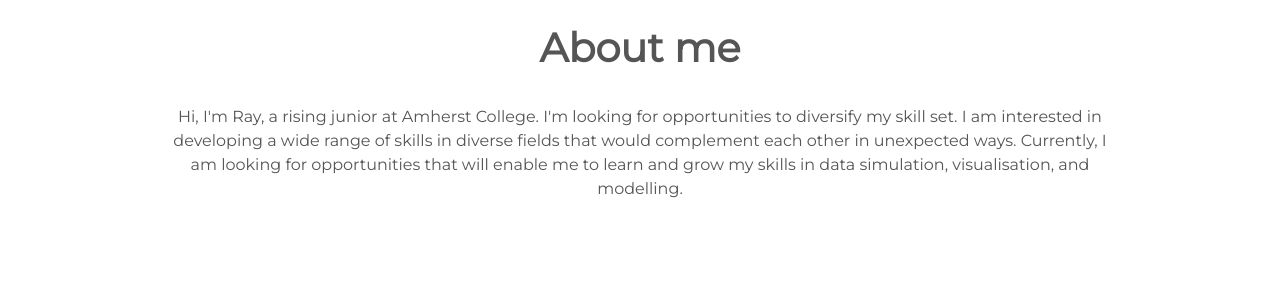
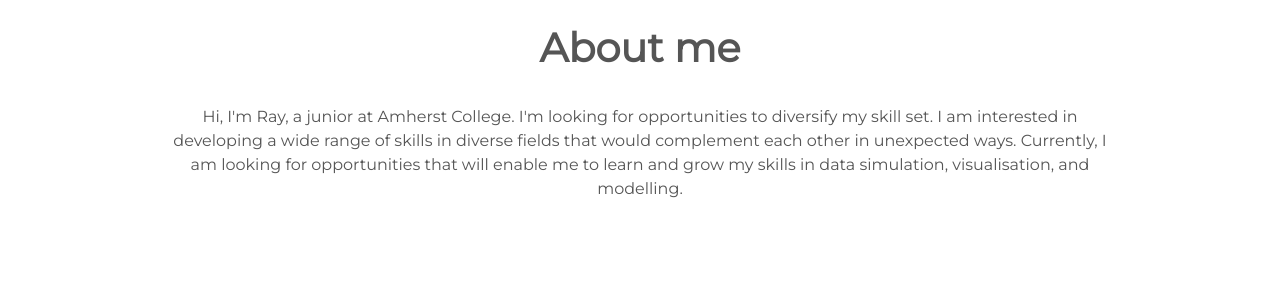
Before and after one commit to devytechie/devytechie.github.io, a Jekyll site: the page built from index.html, in a window 1280 px wide and 900 px high, scrolled down 756 px. Shown: the part 153-444 px from the top of the window. Built offline with Jekyll 4.4.1, drawn with Linux system fonts in a browser that asks for light colours.

Commit message:
minor edit

```diff
--- a/_config.yml
+++ b/_config.yml
@@ -9,7 +9,7 @@ description: My personal portfolio.
 
 # User settings
 username: Raymond Nzaba
-user_description: Hi, I'm Ray, a rising junior at Amherst College. I'm looking for opportunities to diversify my skill set. I am interested in developing a wide range of skills in diverse fields that would complement each other in unexpected ways.  Currently, I am looking for opportunities that will enable me to learn and grow my skills in data  simulation, visualisation, and modelling.
+user_description: Hi, I'm Ray, a junior at Amherst College. I'm looking for opportunities to diversify my skill set. I am interested in developing a wide range of skills in diverse fields that would complement each other in unexpected ways.  Currently, I am looking for opportunities that will enable me to learn and grow my skills in data simulation, visualisation, and modelling.
 user_title: Raymond N Saitoti.
 email: rsaitoti20@amherst.edu
 twitter_username: https://twitter.com/raynzaba
```
